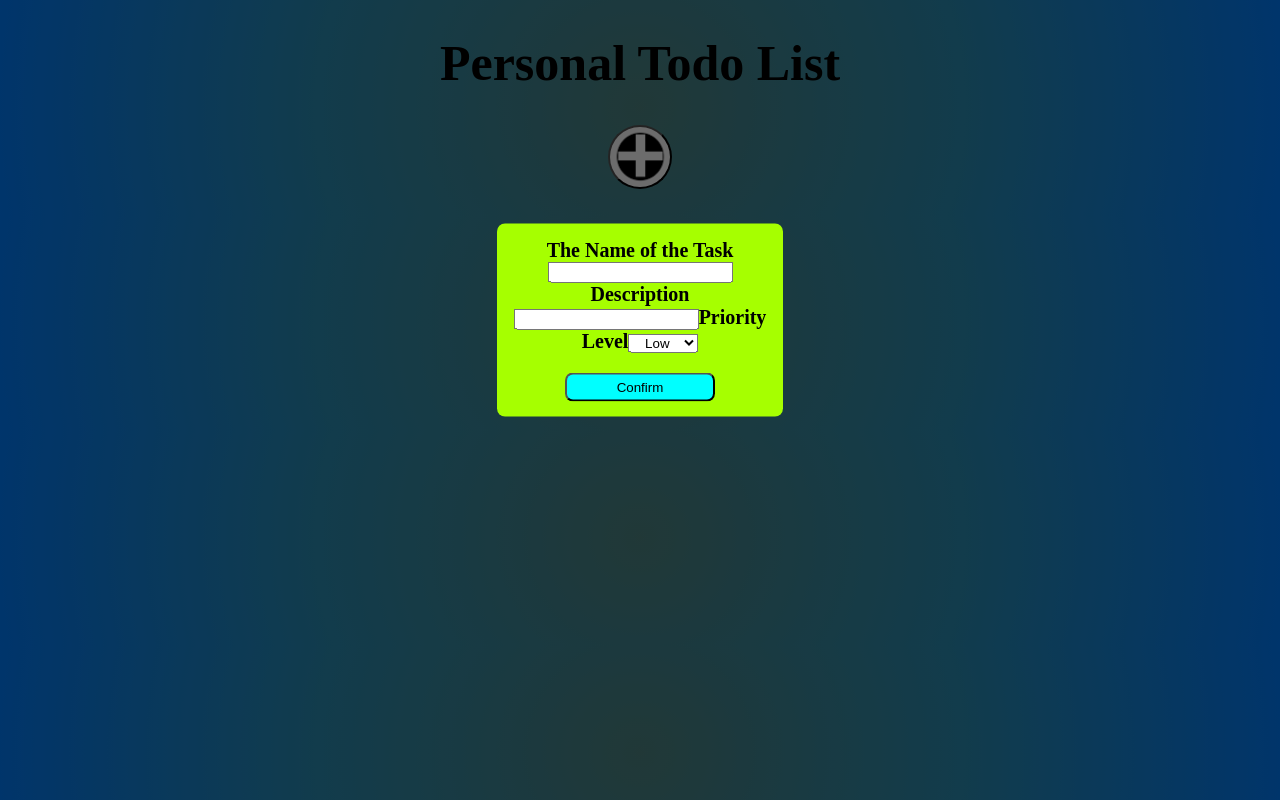
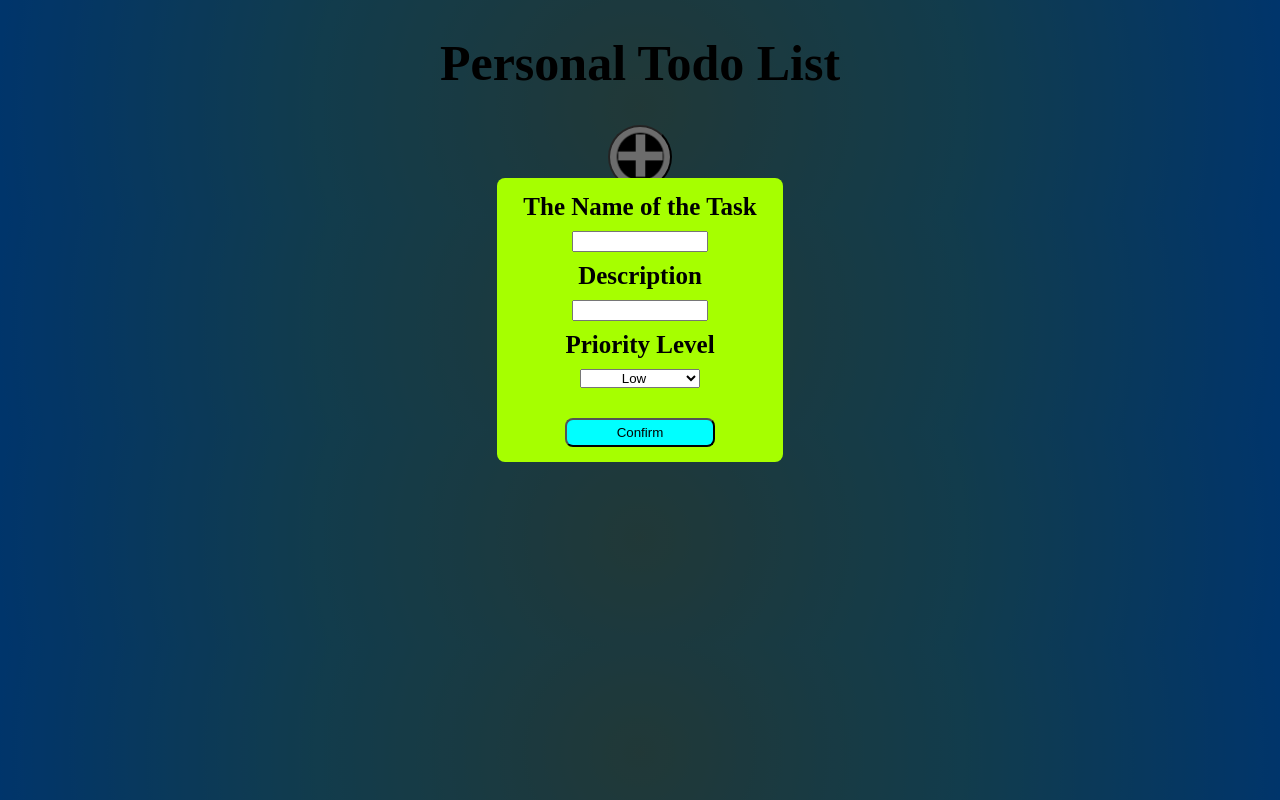
Before and after one commit to Charptr0/Todo-List, a React (Create React App) app: page / in a window 1280 px wide. Both pictures are taken after a click on the button 640 px from the left and 157 px from the top of the page. Built offline with nearby package versions, Linux system fonts and the light colour scheme.

Commit message:
added local storage

```diff
--- a/src/components/CreateTaskModal.js
+++ b/src/components/CreateTaskModal.js
@@ -1,4 +1,4 @@
-import React, { useRef } from "react";
+import React from "react";
 import styles from "./Modal.module.css";
 
 class CreateTaskModal extends React.Component
@@ -43,14 +43,19 @@ class CreateTaskModal extends React.Component
         return (
             <div id="modal" className={styles.fade_in}>
                 <form onSubmit={this.onSubmit}>
-                    <label id="todo-name" htmlFor="task-name" class={styles.txt}><strong>The Name of the Task</strong></label>
-                    <input type="text" id={styles.task_name_input} required id="task-name" ref={this.taskName}></input>
+                    <label id="todo-name" htmlFor="task-name" className={styles.txt}><strong>The Name of the Task</strong></label>
+                    <br></br>
+                    <input type="text" id={styles.task_name_input} className={styles.input} name="task-name" ref={this.taskName}></input>
+                    <br></br>
 
-                    <label id="todo-desc" htmlFor="task-desc" class={styles.txt}><strong>Description</strong></label>
-                    <input type="text" id={styles.desc_input} required id="task-desc" ref={this.taskDesc}></input>
+                    <label id="todo-desc" htmlFor="task-desc" className={styles.txt}><strong>Description</strong></label>
+                    <br></br>
+                    <input type="text" id={styles.desc_input} name="task-desc" className={styles.input} ref={this.taskDesc}></input>
+                    <br></br>
 
-                    <label id="todo-priority" htmlFor="task-priority" class={styles.txt}><strong>Priority Level</strong></label>
-                    <select id={styles.priority_selection} required id="task-priority" ref={this.taskPriority}>
+                    <label id="todo-priority" htmlFor="task-priority" className={styles.txt}><strong>Priority Level</strong></label>
+                    <br></br>
+                    <select id={styles.priority_selection} name="task-priority" className={styles.input} ref={this.taskPriority}>
                         <option id={styles.low}>Low</option>
                         <option id={styles.med}>Medium</option>
                         <option id={styles.high}>High</option>
--- a/src/components/Modal.module.css
+++ b/src/components/Modal.module.css
@@ -5,7 +5,14 @@
 
 .txt
 {
-	font-size: 20px;
+	font-size: 25px;
+}
+
+.input
+{
+	width: 50%;
+	margin-top: 10px;
+	margin-bottom: 10px;
 }
 
 #confirm_btn
@@ -21,11 +28,13 @@
 #desc_input
 {
 	text-align: left;
+	margin-top: 10px;
 }
 
 #priority_selection
 {
 	width: 120px;
+	margin-top: 10px;
 	cursor: pointer;
 	font-size: auto;
 }
--- a/src/pages/Home.js
+++ b/src/pages/Home.js
@@ -9,9 +9,18 @@ class Home extends React.Component
     constructor()
     {
         super();
+
+        const rawUserData = localStorage.getItem("main");
+        let userData = [];
+
+        if(rawUserData)
+        {
+            userData = JSON.parse(rawUserData);
+        }
+
         this.state = {
             overlayIsOpen : false,
-            tasks : []
+            tasks : userData
         }
     }
 
@@ -38,6 +47,8 @@ class Home extends React.Component
         this.setState({
             tasks : arr
         })
+
+        localStorage.setItem("main", JSON.stringify(arr));
     }
 
     //deleting an todo box
@@ -46,6 +57,7 @@ class Home extends React.Component
         const arr = this.state.tasks;
         arr.splice(index, 1);
         this.setState({tasks : arr});
+        localStorage.setItem("main", JSON.stringify(arr));
     }
 
     render(){
```
